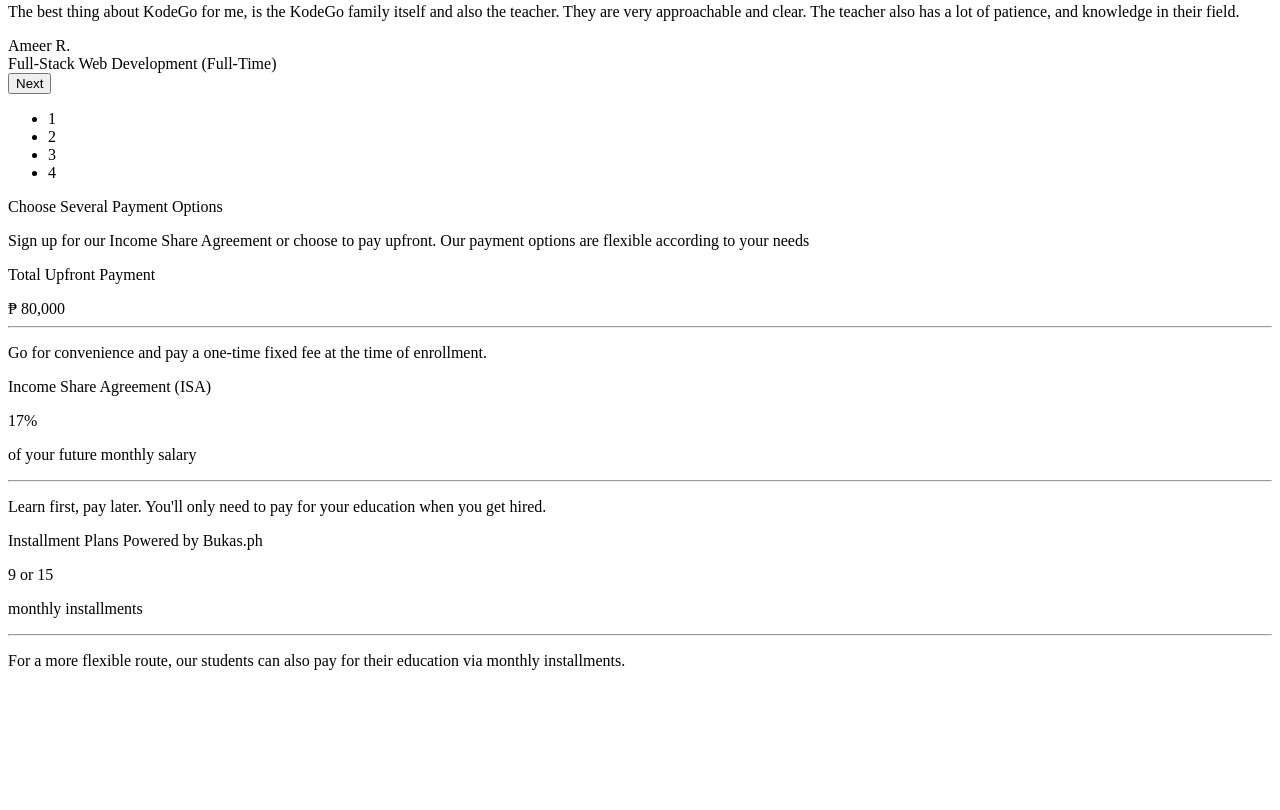
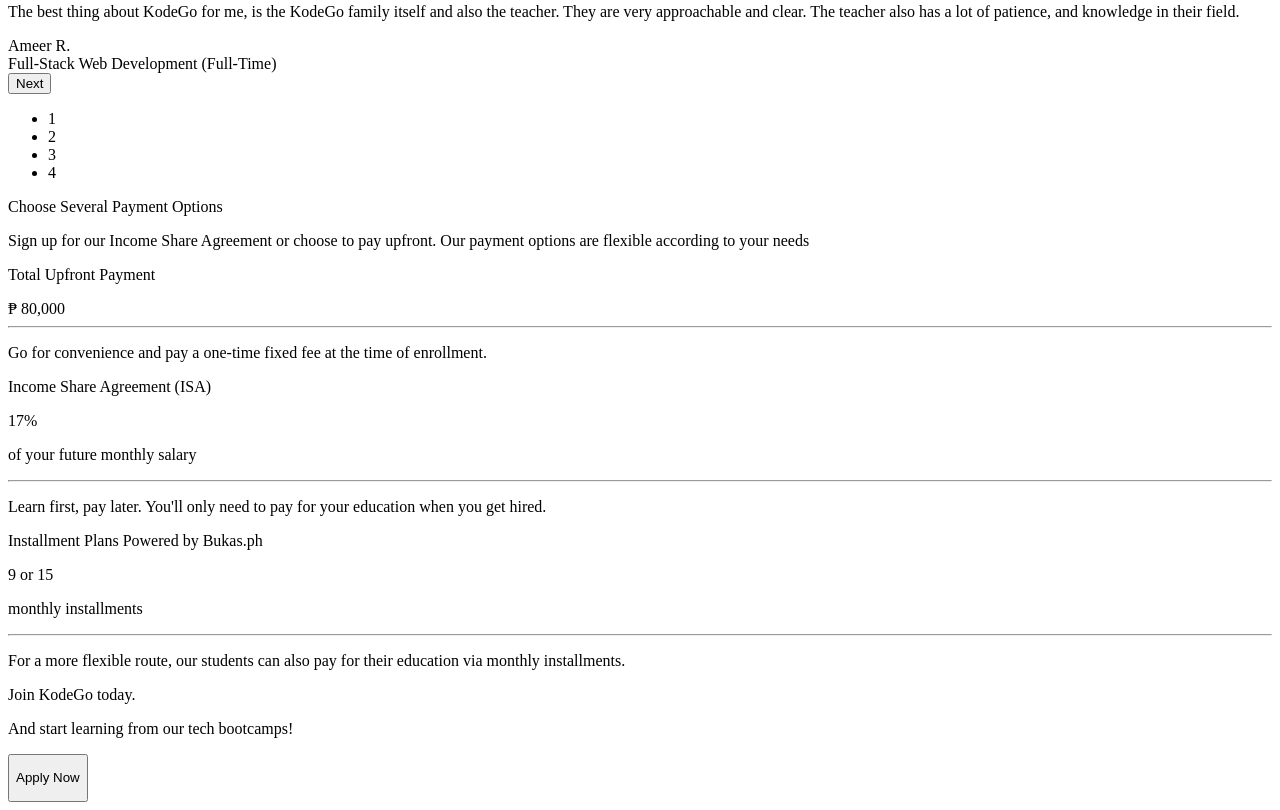
Before and after one commit to PaulKodes/kodego-website-clone, a plain HTML site: page index.html in a window 1280 px wide. Shown: the part 6266-7076 px from the top of the page. Before the commit the page ends 6952 px from the top, so only its background shows below. Drawn offline with Linux system fonts and the light colour scheme.

Commit message:
added banner pt-lg-5 and its contents

```diff
--- a/index.html
+++ b/index.html
@@ -762,7 +762,25 @@
                         </div>
                     </div>
                 </section>
-                <section class="banner pt-lg-5 white-bg"></section>
+                <section class="banner pt-lg-5 white-bg">
+                    <div class="container">
+                        <div class="row">
+                            <div class="col">
+                                <div class="header">
+                                    <p class="section-title">Join KodeGo today.</p>
+                                    <p class="section-description">And start learning from our tech bootcamps!</p>
+                                </div>
+                            </div>
+                            <div class="col footer text-center">
+                                <div class="justify-content-center">
+                                    <button class="btn btn-success">
+                                        <p>Apply Now</p>
+                                    </button>
+                                </div>
+                            </div>
+                        </div>
+                    </div>
+                </section>
             </div>
         </div>
 
```
